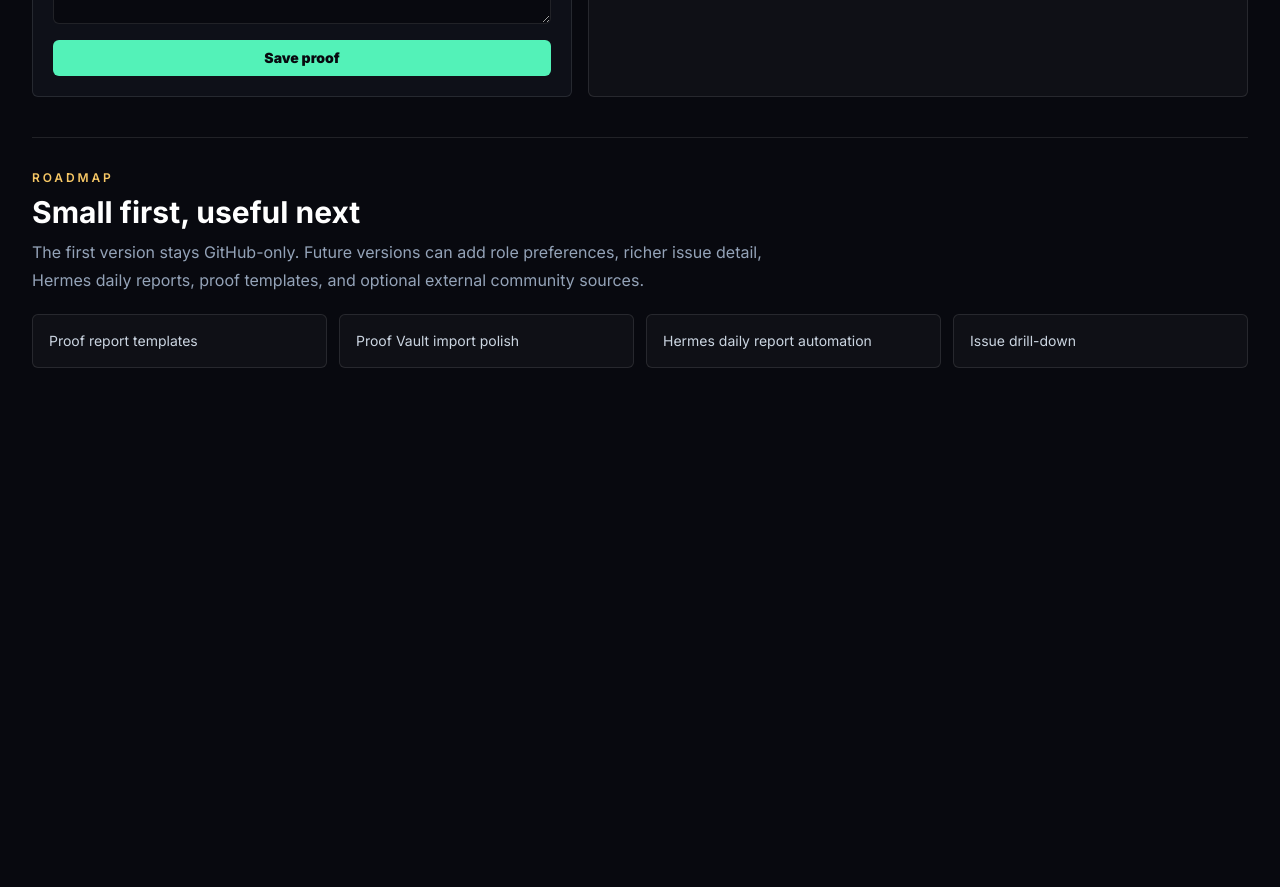
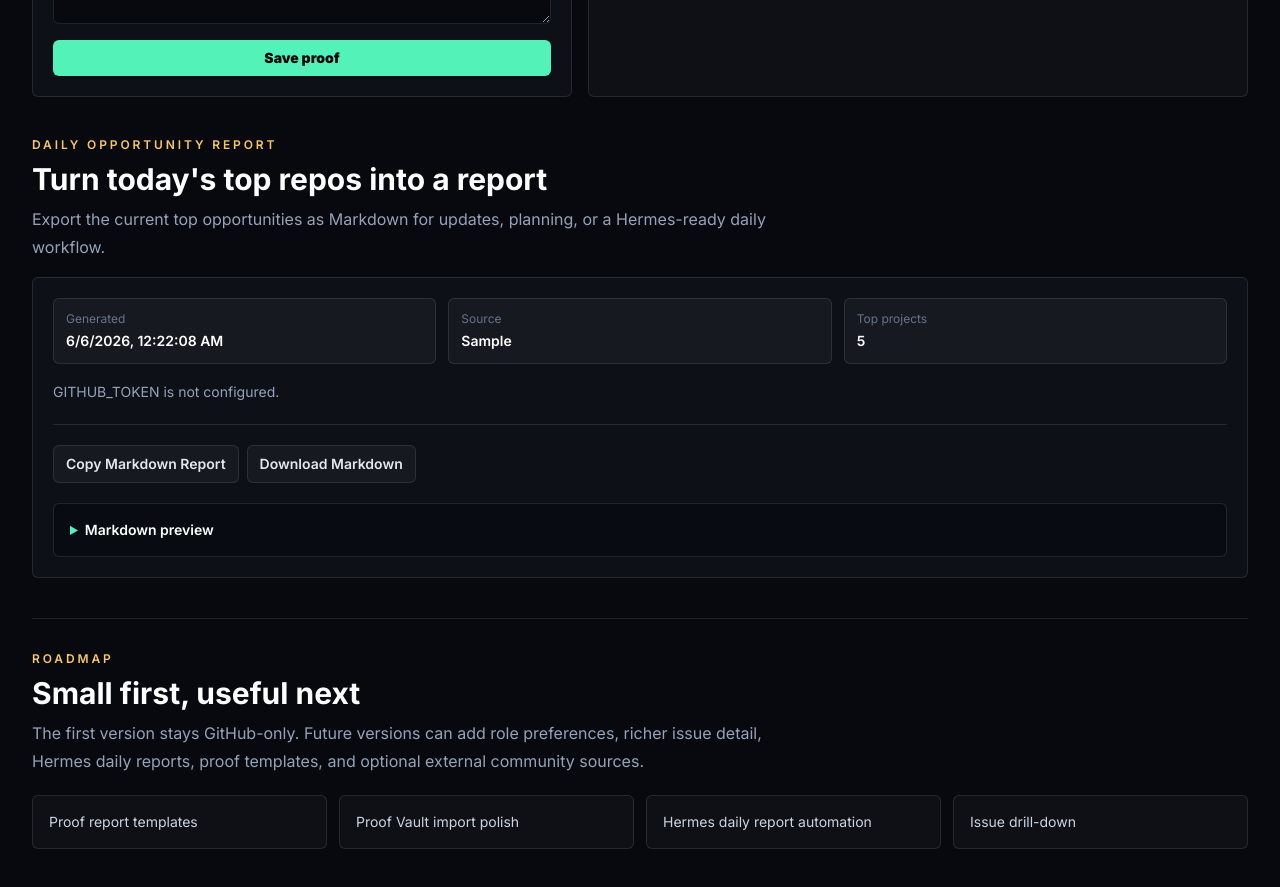
Before and after one commit to Sworntech-dev/contribscout, a Next.js app: page / in a window 1280 px wide. Shown: the part 3720-4607 px from the top of the page. Before the commit the page ends 4152 px from the top, so only its background shows below. Built offline with nearby package versions, Linux system fonts and the light colour scheme.

Commit message:
Add daily opportunity report

```diff
--- /dev/null
+++ b/src/components/daily-opportunity-report.tsx
@@ -0,0 +1,207 @@
+"use client";
+
+import { useMemo, useState } from "react";
+import type { Opportunity } from "@/lib/types";
+
+type ReportSource = "github" | "sample" | null;
+
+export function DailyOpportunityReport({
+  opportunities,
+  source,
+  notice,
+  loading,
+}: {
+  opportunities: Opportunity[];
+  source: ReportSource;
+  notice: string | null;
+  loading: boolean;
+}) {
+  const [copyStatus, setCopyStatus] = useState<"idle" | "copied" | "error">("idle");
+  const generatedAt = new Date().toISOString();
+  const sourceLabel = loading && !source ? "scanning" : source ?? "scanning";
+  const markdownReport = useMemo(
+    () =>
+      buildDailyMarkdownReport({
+        opportunities,
+        source: sourceLabel,
+        notice,
+        generatedAt,
+      }),
+    [generatedAt, notice, opportunities, sourceLabel],
+  );
+  const hasReport = opportunities.length > 0;
+
+  async function copyReport() {
+    if (!hasReport) return;
+
+    try {
+      await navigator.clipboard.writeText(markdownReport);
+      setCopyStatus("copied");
+      window.setTimeout(() => setCopyStatus("idle"), 1800);
+    } catch {
+      setCopyStatus("error");
+      window.setTimeout(() => setCopyStatus("idle"), 2200);
+    }
+  }
+
+  function downloadReport() {
+    if (!hasReport) return;
+
+    const blob = new Blob([markdownReport], { type: "text/markdown" });
+    const url = URL.createObjectURL(blob);
+    const anchor = document.createElement("a");
+    anchor.href = url;
+    anchor.download = "contribscout-daily-report.md";
+    anchor.click();
+    URL.revokeObjectURL(url);
+  }
+
+  return (
+    <section className="space-y-4">
+      <div className="max-w-3xl">
+        <p className="text-xs font-semibold uppercase tracking-[0.24em] text-amber">Daily Opportunity Report</p>
+        <h2 className="mt-2 text-2xl font-bold text-white sm:text-3xl">Turn today&apos;s top repos into a report</h2>
+        <p className="mt-2 leading-7 text-slate-400">
+          Export the current top opportunities as Markdown for updates, planning, or a Hermes-ready daily workflow.
+        </p>
+      </div>
+
+      <div className="rounded-md border border-white/10 bg-panel/75 p-5">
+        <div className="grid gap-3 sm:grid-cols-3">
+          <ReportMetric label="Generated" value={new Date(generatedAt).toLocaleString()} />
+          <ReportMetric label="Source" value={sourceLabel} />
+          <ReportMetric label="Top projects" value={Math.min(opportunities.length, 5).toString()} />
+        </div>
+
+        {notice ? <p className="mt-4 text-sm leading-6 text-slate-400">{notice}</p> : null}
+
+        <div className="mt-5 flex flex-col gap-2 border-t border-white/10 pt-5 sm:flex-row sm:flex-wrap">
+          <ReportButton disabled={!hasReport} onClick={copyReport}>
+            {copyStatus === "copied" ? "Copied" : copyStatus === "error" ? "Copy failed" : "Copy Markdown Report"}
+          </ReportButton>
+          <ReportButton disabled={!hasReport} onClick={downloadReport}>
+            Download Markdown
+          </ReportButton>
+        </div>
+
+        {!hasReport ? (
+          <p className="mt-4 text-sm text-slate-500">
+            {loading ? "Running live GitHub scan..." : "No opportunities available for a report yet."}
+          </p>
+        ) : (
+          <details className="mt-5 rounded-md border border-white/10 bg-ink/60 p-4">
+            <summary className="cursor-pointer text-sm font-semibold text-white marker:text-mint">
+              Markdown preview
+            </summary>
+            <pre className="mt-4 max-h-80 overflow-auto whitespace-pre-wrap break-words text-xs leading-5 text-slate-300">
+              {markdownReport}
+            </pre>
+          </details>
+        )}
+      </div>
+    </section>
+  );
+}
+
+function ReportMetric({ label, value }: { label: string; value: string }) {
+  return (
+    <div className="rounded-md border border-white/10 bg-white/[0.04] p-3">
+      <p className="text-xs text-slate-500">{label}</p>
+      <p className="mt-1 truncate text-sm font-semibold capitalize text-white">{value}</p>
+    </div>
+  );
+}
+
+function ReportButton({
+  children,
+  disabled,
+  onClick,
+}: {
+  children: React.ReactNode;
+  disabled: boolean;
+  onClick: () => void;
+}) {
+  return (
+    <button
+      type="button"
+      disabled={disabled}
+      onClick={onClick}
+      className="rounded-md border border-white/10 bg-white/[0.04] px-3 py-2 text-sm font-semibold text-slate-200 transition hover:border-mint/50 hover:text-white disabled:cursor-not-allowed disabled:opacity-40 disabled:hover:border-white/10 disabled:hover:text-slate-200"
+    >
+      {children}
+    </button>
+  );
+}
+
+function buildDailyMarkdownReport({
+  opportunities,
+  source,
+  notice,
+  generatedAt,
+}: {
+  opportunities: Opportunity[];
+  source: string;
+  notice: string | null;
+  generatedAt: string;
+}) {
+  const topOpportunities = opportunities.slice(0, 5);
+  const lines = [
+    "# ContribScout Daily Opportunity Report",
+    "",
+    `Generated: ${generatedAt}`,
+    `Source: ${source}`,
+    `Notice: ${notice || "No notice."}`,
+    `Total opportunities: ${opportunities.length}`,
+    "",
+    "## Top 5 Opportunities",
+    "",
+  ];
+
+  topOpportunities.forEach((opportunity, index) => {
+    const links = getIssueLinks(opportunity);
+
+    lines.push(
+      `### ${index + 1}. ${opportunity.name}`,
+      "",
+      `- Role Opportunity Score: ${opportunity.roleOpportunityScore}/100`,
+      `- Category: ${opportunity.category || "open source"}`,
+      `- Suggested action: ${opportunity.suggestedAction}`,
+      `- Reason: ${opportunity.scoreReason}`,
+      `- Repository: ${opportunity.url || "n/a"}`,
+    );
+
+    if (isGithubRepoUrl(opportunity.url)) {
+      lines.push(
+        `- Open issues: ${links.openIssues}`,
+        `- Good first issues: ${links.goodFirstIssues}`,
+        `- Help wanted: ${links.helpWanted}`,
+      );
+    }
+
+    lines.push("");
+  });
+
+  return lines.join("\n").trim();
+}
+
+function getIssueLinks(opportunity: Opportunity) {
+  const baseUrl = opportunity.url.replace(/\/$/, "");
+  const goodFirstQuery = encodeURIComponent('is:issue is:open label:"good first issue"');
+  const helpWantedQuery = encodeURIComponent('is:issue is:open label:"help wanted"');
+
+  return {
+    openIssues: `${baseUrl}/issues`,
+    goodFirstIssues: `${baseUrl}/issues?q=${goodFirstQuery}`,
+    helpWanted: `${baseUrl}/issues?q=${helpWantedQuery}`,
+  };
+}
+
+function isGithubRepoUrl(url: string) {
+  try {
+    const parsed = new URL(url);
+    const pathParts = parsed.pathname.split("/").filter(Boolean);
+    return parsed.hostname === "github.com" && pathParts.length >= 2;
+  } catch {
+    return false;
+  }
+}
--- a/src/components/dashboard.tsx
+++ b/src/components/dashboard.tsx
@@ -1,6 +1,7 @@
 "use client";
 
 import { useEffect, useMemo, useState } from "react";
+import { DailyOpportunityReport } from "@/components/daily-opportunity-report";
 import { OpportunityCard } from "@/components/opportunity-card";
 import { ProofVault } from "@/components/proof-vault";
 import type { Opportunity } from "@/lib/types";
@@ -165,6 +166,13 @@ export function Dashboard() {
 
         <ProofVault opportunities={opportunities} />
 
+        <DailyOpportunityReport
+          opportunities={opportunities}
+          source={source}
+          notice={error}
+          loading={loading}
+        />
+
         <section className="mb-10 border-t border-white/10 pt-8">
           <SectionHeader
             kicker="Roadmap"
```
Also changed, not shown: hermes/README.md, 1 other file (tests, documents, lock files or other folders).
